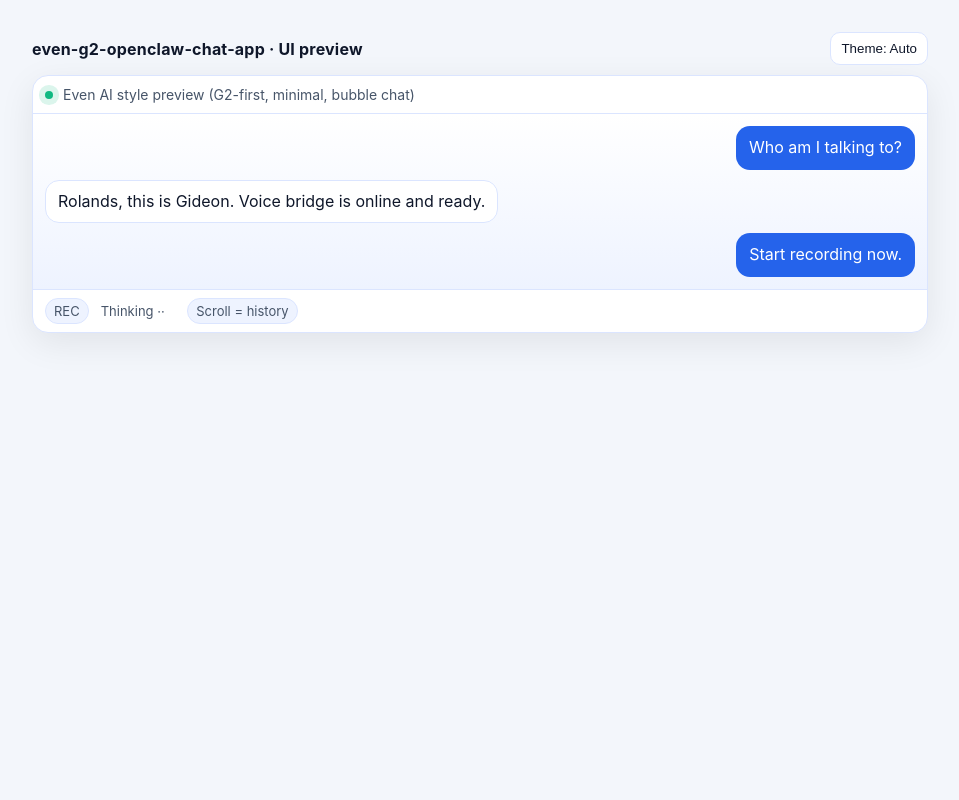
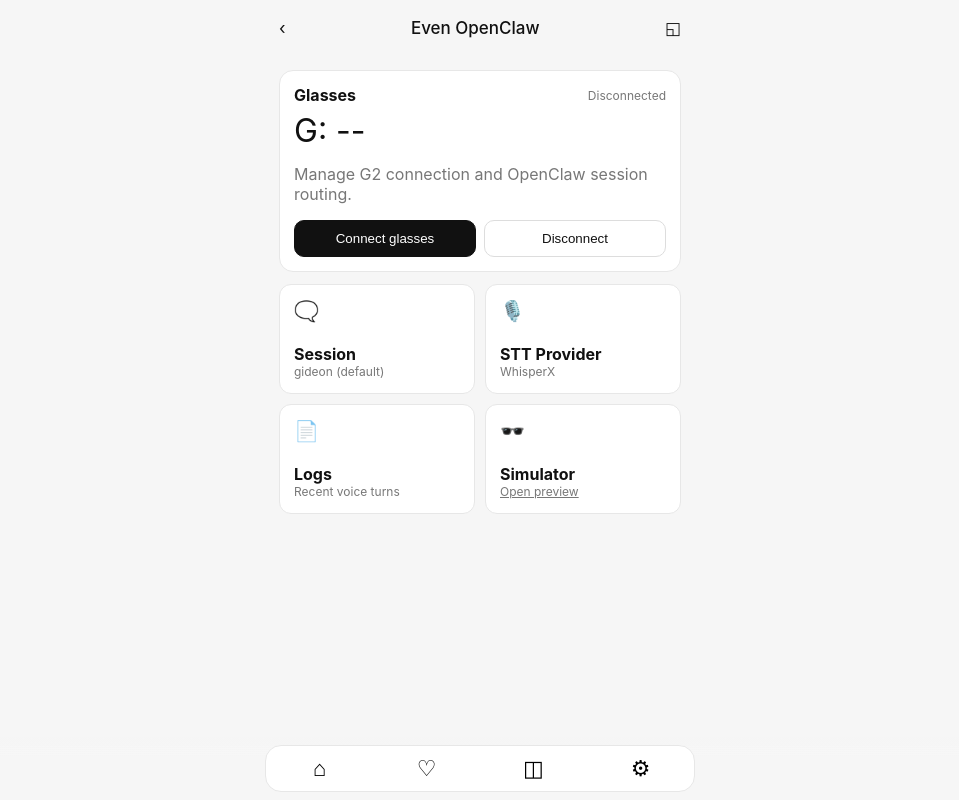
Before and after one commit to gideonheart/even-g2-openclaw-chat-app, a plain HTML site: page index.html in a window 1280 px wide. Shown: the whole page, without its empty margins (160-1119 px from the left). Drawn offline with Linux system fonts and the light colour scheme.

Commit message:
feat(ui): native Even-style frontend shell with bottom nav, settings, logs, simulator entry

```diff
--- a/index.html
+++ b/index.html
@@ -1,97 +1,116 @@
 <!doctype html>
-<html lang="en" data-theme="auto">
+<html lang="en">
 <head>
   <meta charset="UTF-8" />
-  <meta name="viewport" content="width=device-width, initial-scale=1.0" />
-  <title>even-g2-openclaw-chat-app</title>
+  <meta name="viewport" content="width=device-width, initial-scale=1, viewport-fit=cover" />
+  <title>Even OpenClaw</title>
   <style>
-    :root{
-      --bg:#f3f6fb; --panel:#ffffff; --panel-2:#eef3ff; --text:#0f172a; --muted:#475569;
-      --accent:#2563eb; --accent-2:#1d4ed8; --border:#dbe5ff; --ok:#10b981;
-    }
-    [data-theme="dark"]{
-      --bg:#060b16; --panel:#0f172a; --panel-2:#111d37; --text:#e2e8f0; --muted:#94a3b8;
-      --accent:#3b82f6; --accent-2:#60a5fa; --border:#24324f; --ok:#34d399;
-    }
-    *{box-sizing:border-box}
-    body{margin:0;font-family:Inter,system-ui,-apple-system,Segoe UI,Roboto,sans-serif;background:var(--bg);color:var(--text)}
-    .wrap{max-width:920px;margin:20px auto;padding:12px}
-    .top{display:flex;justify-content:space-between;align-items:center;margin-bottom:10px}
-    .brand{font-weight:700;letter-spacing:.2px}
-    .toggle{border:1px solid var(--border);background:var(--panel);color:var(--text);padding:8px 10px;border-radius:10px;cursor:pointer}
+    :root { --bg:#f6f6f6; --card:#fff; --text:#111; --muted:#777; --line:#e7e7e7; }
+    * { box-sizing: border-box; }
+    body { margin:0; font-family:-apple-system,BlinkMacSystemFont,"SF Pro Text",Inter,system-ui,sans-serif; background:var(--bg); color:var(--text); }
+    .app { max-width:430px; margin:0 auto; min-height:100vh; padding-bottom:84px; }
+    .top { height:56px; display:flex; align-items:center; justify-content:space-between; padding:0 14px; font-size:17px; }
+    .top .title { font-weight:500; }
+    .tabs { display:flex; gap:18px; padding:0 14px; border-bottom:1px solid var(--line); font-size:15px; }
+    .tab { padding:12px 0; color:var(--muted); border-bottom:2px solid transparent; cursor:pointer; }
+    .tab.active { color:#111; border-color:#111; }
 
-    .screen{border:1px solid var(--border);background:var(--panel);border-radius:16px;overflow:hidden;box-shadow:0 10px 35px rgba(0,0,0,.08)}
-    .header{padding:10px 12px;border-bottom:1px solid var(--border);display:flex;align-items:center;gap:10px}
-    .dot{width:8px;height:8px;border-radius:50%;background:var(--ok);box-shadow:0 0 0 6px color-mix(in srgb,var(--ok),transparent 85%)}
-    .title{font-size:14px;color:var(--muted)}
+    .page { display:none; padding:14px; }
+    .page.active { display:block; }
 
-    .chat{padding:12px;display:flex;flex-direction:column;gap:10px;background:linear-gradient(180deg,var(--panel),var(--panel-2))}
-    .row{display:flex}
-    .row.right{justify-content:flex-end}
-    .bubble{max-width:78%;padding:10px 12px;border-radius:14px;line-height:1.35;border:1px solid var(--border)}
-    .bubble.left{background:var(--panel);color:var(--text)}
-    .bubble.right{background:var(--accent);color:#fff;border-color:transparent}
+    .card { background:var(--card); border:1px solid var(--line); border-radius:14px; padding:14px; margin-bottom:12px; }
+    .row { display:flex; align-items:center; justify-content:space-between; gap:10px; }
+    .h1 { font-size:32px; line-height:1.1; margin:8px 0 2px; }
+    .muted { color:var(--muted); }
+    .btn { border:1px solid #111; background:#111; color:#fff; padding:10px 12px; border-radius:10px; font-weight:500; width:100%; }
+    .btn.secondary { background:#fff; color:#111; border-color:#ddd; }
+    .list .item { display:flex; justify-content:space-between; align-items:center; padding:13px 0; border-bottom:1px solid var(--line); }
+    .list .item:last-child { border-bottom:none; }
 
-    .status{padding:8px 12px;border-top:1px solid var(--border);display:flex;gap:12px;align-items:center;color:var(--muted);font-size:13px}
-    .pill{padding:4px 8px;border-radius:999px;background:var(--panel-2);border:1px solid var(--border)}
-    .throb{display:inline-block;min-width:18px;text-align:left}
+    .grid { display:grid; grid-template-columns:1fr 1fr; gap:10px; }
+    .tile { background:var(--card); border:1px solid var(--line); border-radius:12px; padding:14px; min-height:110px; display:flex; flex-direction:column; justify-content:space-between; }
+    .ico { font-size:20px; opacity:.9; }
 
-    @media (max-width: 768px){.wrap{margin:8px auto}.bubble{max-width:92%}}
+    .bottom { position:fixed; left:0; right:0; bottom:0; display:flex; justify-content:center; padding:8px 10px calc(8px + env(safe-area-inset-bottom)); background:linear-gradient(180deg,rgba(246,246,246,0),#f6f6f6 30%); }
+    .nav { width:min(430px,100%); background:#fff; border:1px solid var(--line); border-radius:16px; display:grid; grid-template-columns:repeat(4,1fr); }
+    .nav button { border:0; background:transparent; padding:10px 0 9px; font-size:22px; cursor:pointer; }
+    .nav button.active { filter:contrast(1.4); }
+    .tiny { font-size:12px; color:var(--muted); }
+    a { color:inherit; }
   </style>
 </head>
 <body>
-  <div class="wrap">
-    <div class="top">
-      <div class="brand">even-g2-openclaw-chat-app · UI preview</div>
-      <button id="themeBtn" class="toggle">Theme: Auto</button>
+  <div class="app">
+    <div class="top"><span>‹</span><span class="title">Even OpenClaw</span><span>◱</span></div>
+
+    <div id="home" class="page active">
+      <div class="card">
+        <div class="row"><strong>Glasses</strong><span class="tiny" id="gState">Disconnected</span></div>
+        <div class="h1" id="battery">G: --</div>
+        <p class="muted">Manage G2 connection and OpenClaw session routing.</p>
+        <div class="row" style="margin-top:10px; gap:8px;">
+          <button class="btn" onclick="connect()" id="connectBtn">Connect glasses</button>
+          <button class="btn secondary" onclick="disconnect()">Disconnect</button>
+        </div>
+      </div>
+
+      <div class="grid">
+        <div class="tile"><div class="ico">🗨️</div><div><strong>Session</strong><div class="tiny" id="sess">gideon (default)</div></div></div>
+        <div class="tile"><div class="ico">🎙️</div><div><strong>STT Provider</strong><div class="tiny" id="stt">WhisperX</div></div></div>
+        <div class="tile"><div class="ico">📄</div><div><strong>Logs</strong><div class="tiny">Recent voice turns</div></div></div>
+        <div class="tile"><div class="ico">🕶️</div><div><strong>Simulator</strong><div class="tiny"><a href="./preview-glasses.html">Open preview</a></div></div></div>
+      </div>
     </div>
 
-    <section class="screen">
-      <div class="header">
-        <div class="dot"></div>
-        <div class="title">Even AI style preview (G2-first, minimal, bubble chat)</div>
+    <div id="health" class="page">
+      <div class="card list">
+        <div class="item"><span>Gateway</span><span class="tiny">online</span></div>
+        <div class="item"><span>WhisperX</span><span class="tiny">ready</span></div>
+        <div class="item"><span>Session route</span><span class="tiny">gideon</span></div>
       </div>
+      <div class="card"><strong>Live logs</strong><p class="tiny">Bottom-nav access for diagnostics. Replace with real log stream in implementation phase.</p></div>
+    </div>
 
-      <div class="chat">
-        <div class="row right"><div class="bubble right">Who am I talking to?</div></div>
-        <div class="row"><div class="bubble left">Rolands, this is Gideon. Voice bridge is online and ready.</div></div>
-        <div class="row right"><div class="bubble right">Start recording now.</div></div>
+    <div id="apps" class="page">
+      <div class="tabs" style="padding:0; margin:-8px -14px 10px; padding-left:14px;">
+        <div class="tab active">Home</div><div class="tab">Glasses features</div>
       </div>
+      <div class="card"><strong>EvenHub frontend shell</strong><p class="muted">Native-style management UI for G2 ↔ OpenClaw bridge. Includes sessions, settings, logs, and simulator entry.</p></div>
+      <div class="card"><strong>Quick actions</strong><div class="list"><div class="item"><span>Switch session</span><span>›</span></div><div class="item"><span>Open simulator</span><span>›</span></div><div class="item"><span>Test voice turn</span><span>›</span></div></div></div>
+    </div>
 
-      <div class="status">
-        <span class="pill">REC</span>
-        <span>Thinking <span class="throb" id="throb">·</span></span>
-        <span class="pill">Scroll = history</span>
+    <div id="settings" class="page">
+      <div class="card list">
+        <div class="item"><span>OpenClaw Gateway URL</span><span class="tiny">›</span></div>
+        <div class="item"><span>Session key</span><span class="tiny">›</span></div>
+        <div class="item"><span>STT provider</span><span class="tiny">›</span></div>
+        <div class="item"><span>Provider API keys</span><span class="tiny">›</span></div>
+        <div class="item"><span>Gesture mapping</span><span class="tiny">›</span></div>
       </div>
-    </section>
+      <button class="btn">Save settings</button>
+    </div>
+  </div>
+
+  <div class="bottom">
+    <div class="nav">
+      <button data-page="home" class="active">⌂</button>
+      <button data-page="health">♡</button>
+      <button data-page="apps">◫</button>
+      <button data-page="settings">⚙︎</button>
+    </div>
   </div>
 
   <script>
-    const root = document.documentElement;
-    const btn = document.getElementById('themeBtn');
-    const saved = localStorage.getItem('theme') || 'auto';
-
-    function resolvedTheme(mode){
-      if(mode !== 'auto') return mode;
-      return window.matchMedia('(prefers-color-scheme: dark)').matches ? 'dark' : 'light';
-    }
-    function apply(mode){
-      root.setAttribute('data-theme', resolvedTheme(mode));
-      root.dataset.mode = mode;
-      btn.textContent = `Theme: ${mode[0].toUpperCase()+mode.slice(1)}`;
-      localStorage.setItem('theme', mode);
-    }
-    btn.onclick = () => {
-      const mode = root.dataset.mode || 'auto';
-      apply(mode === 'auto' ? 'dark' : mode === 'dark' ? 'light' : 'auto');
-    };
-    apply(saved);
-    window.matchMedia('(prefers-color-scheme: dark)').addEventListener('change', () => {
-      if((root.dataset.mode || 'auto') === 'auto') apply('auto');
+    const buttons=[...document.querySelectorAll('.nav button')];
+    const pages=['home','health','apps','settings'];
+    buttons.forEach(b=>b.onclick=()=>{
+      buttons.forEach(x=>x.classList.remove('active')); b.classList.add('active');
+      pages.forEach(p=>document.getElementById(p).classList.remove('active'));
+      document.getElementById(b.dataset.page).classList.add('active');
     });
 
-    const frames=['·','··','···','··'];
-    let i=0; setInterval(()=>{document.getElementById('throb').textContent=frames[(i++)%frames.length]},350);
+    function connect(){ document.getElementById('gState').textContent='Connected'; document.getElementById('battery').textContent='G: 100'; document.getElementById('connectBtn').textContent='Reconnect'; }
+    function disconnect(){ document.getElementById('gState').textContent='Disconnected'; document.getElementById('battery').textContent='G: --'; }
   </script>
 </body>
 </html>
```
